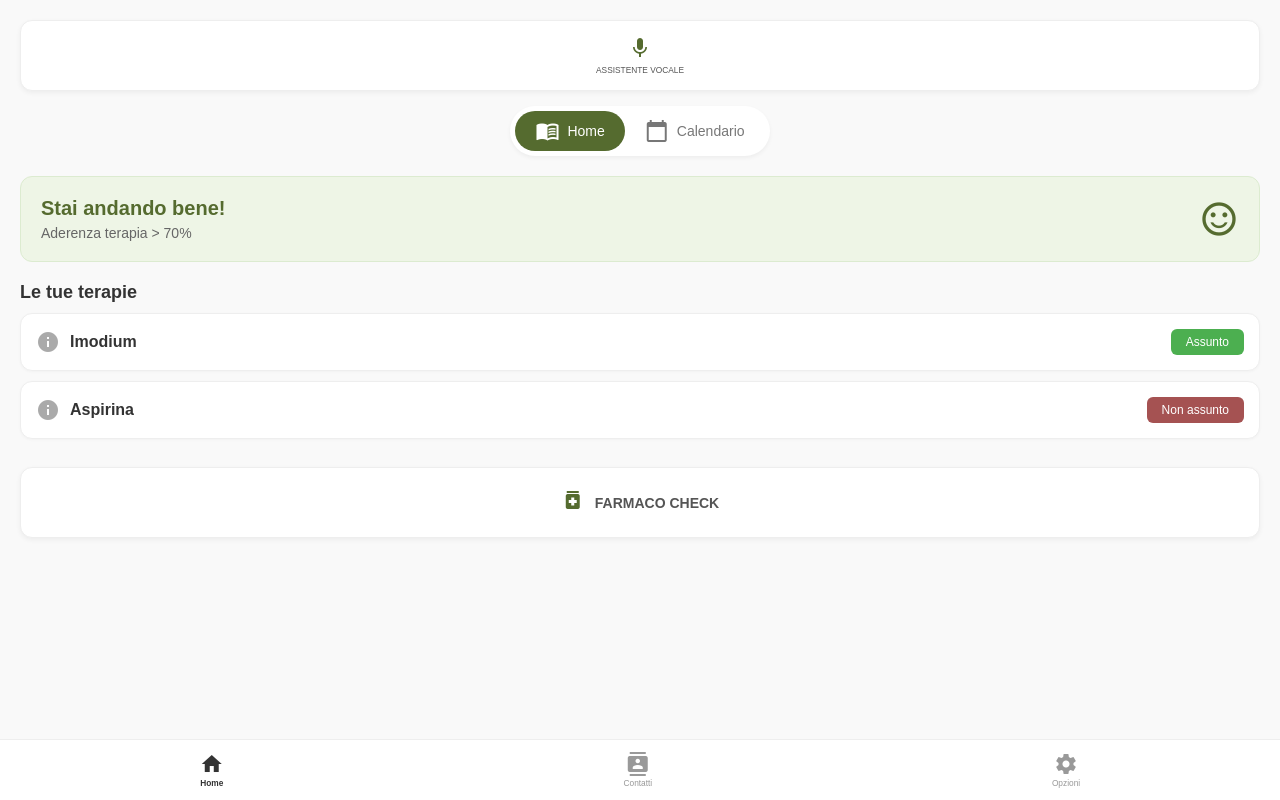
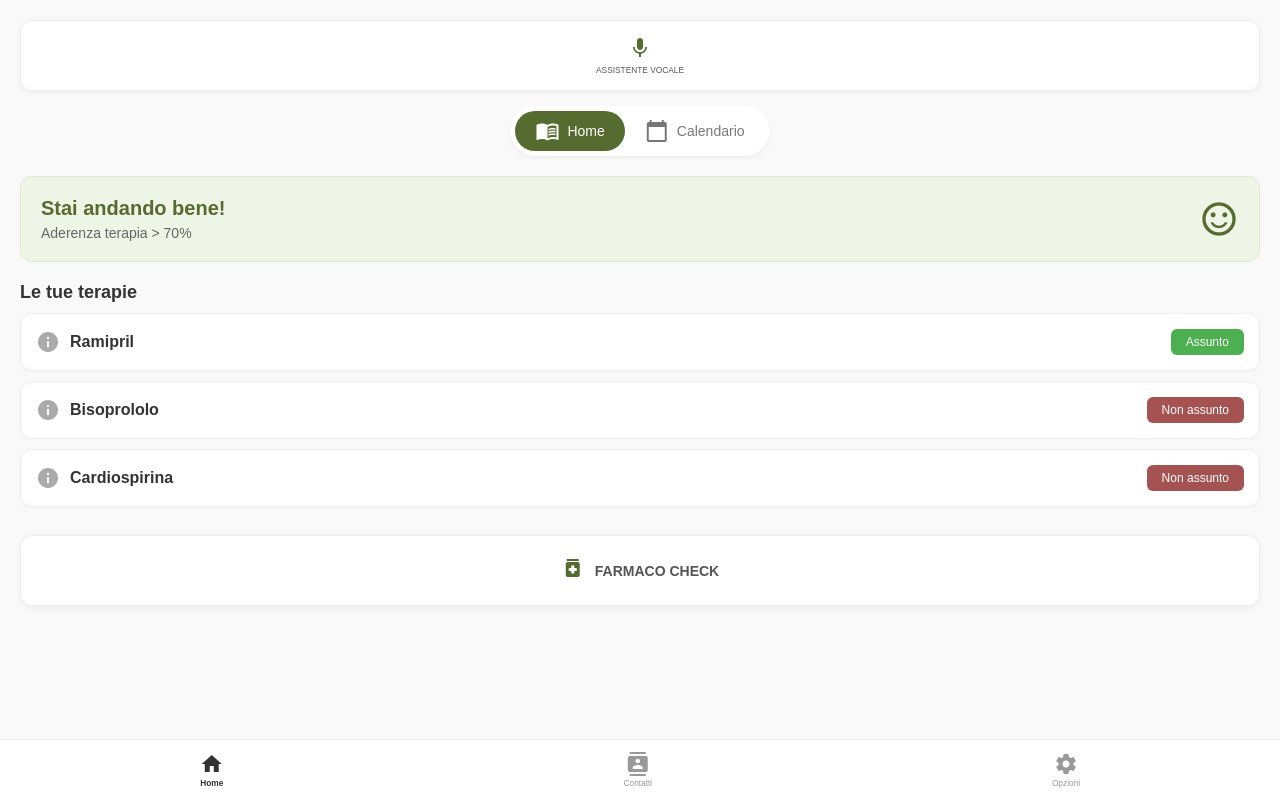
Before and after one commit to Heron4gf/health-app, an Angular app: page /home in a window 1280 px wide. Built offline with nearby package versions, Linux system fonts and the light colour scheme.

Commit message:
updated drugs

```diff
--- a/src/app/caregiver-home/caregiver-home.ts
+++ b/src/app/caregiver-home/caregiver-home.ts
@@ -41,8 +41,8 @@ export class CaregiverHomeComponent {
       prossimaDose: 'Ore 15:00',
       dosiMancate: '0',
       medications: [
-        { name: 'Imodium', taken: true },
-        { name: 'Aspirina', taken: true }
+        { name: 'Metformina', taken: true },
+        { name: 'Depagliflozin', taken: true }
       ]
     },
     {
@@ -52,19 +52,9 @@ export class CaregiverHomeComponent {
       prossimaDose: 'Ore 16:00',
       dosiMancate: '1 questa settimana',
       medications: [
-        { name: 'Cardioaspirina', taken: false },
-        { name: 'Tachipirina', taken: true }
-      ]
-    },
-    {
-      name: 'Luca Verdi',
-      aderenza: 45,
-      ultimaDose: '5 ore fa',
-      prossimaDose: 'Ore 13:00',
-      dosiMancate: '2 questa settimana',
-      medications: [
-        { name: 'Diclofenac', taken: false },
-        { name: 'Maalox', taken: false }
+        { name: 'Ramipril', taken: false },
+        { name: 'Bisoprololo', taken: true },
+        { name: 'Cardiospirina', taken: true}
       ]
     }
   ];
--- a/src/app/home/home.html
+++ b/src/app/home/home.html
@@ -9,13 +9,18 @@
 
   <h3 class="section-title">Le tue terapie</h3>
 
+
   <div class="med-list">
     <div class="med-item">
-      <div><span class="material-icons">info</span>Imodium</div>
+      <div><span class="material-icons">info</span>Ramipril</div>
       <button class="btn-status green">Assunto</button>
     </div>
     <div class="med-item">
-      <div><span class="material-icons">info</span>Aspirina</div>
+      <div><span class="material-icons">info</span>Bisoprololo</div>
+      <button class="btn-status red">Non assunto</button>
+    </div>
+    <div class="med-item">
+      <div><span class="material-icons">info</span>Cardiospirina</div>
       <button class="btn-status red">Non assunto</button>
     </div>
   </div>
```
